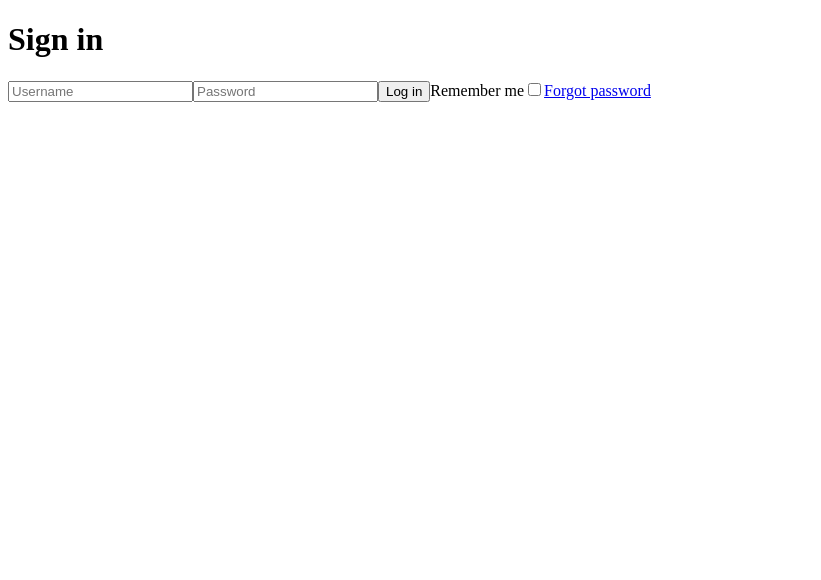
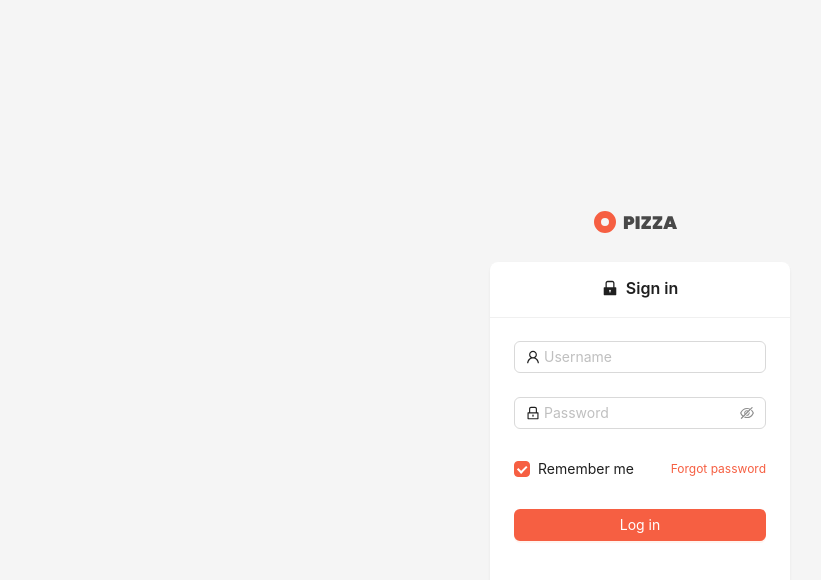
Before and after one commit to realtonystank/pizza-admin-ui, a React (Vite) app: page /auth/login in a window 1280 px wide. Shown: the top 580 px of the page, without its empty margins (0-821 px from the left). Built offline with nearby package versions, Linux system fonts and the light colour scheme.

Commit message:
add login form

```diff
--- a/package.json
+++ b/package.json
@@ -11,6 +11,7 @@
     "test": "vitest"
   },
   "dependencies": {
+    "antd": "^5.24.3",
     "react": "^19.0.0",
     "react-dom": "^19.0.0",
     "react-router-dom": "^7.3.0"
--- /dev/null
+++ b/src/components/icons/Logo.tsx
@@ -0,0 +1,21 @@
+import React from "react";
+
+const Logo = () => {
+  return (
+    <svg
+      width="93"
+      height="23"
+      viewBox="0 0 93 23"
+      fill="none"
+      xmlns="http://www.w3.org/2000/svg"
+    >
+      <path
+        d="M40.322 9.63C40.322 10.434 40.136 11.166 39.764 11.826C39.392 12.474 38.84 12.99 38.108 13.374C37.388 13.758 36.512 13.95 35.48 13.95H33.896V18H29.9V5.256H35.48C37.04 5.256 38.234 5.652 39.062 6.444C39.902 7.236 40.322 8.298 40.322 9.63ZM35.03 10.8C35.858 10.8 36.272 10.41 36.272 9.63C36.272 8.85 35.858 8.46 35.03 8.46H33.896V10.8H35.03ZM45.5855 5.256V18H41.5895V5.256H45.5855ZM51.8182 14.814H56.9302V18H47.3902V14.994L52.4302 8.424H47.3902V5.256H56.9302V8.262L51.8182 14.814ZM63.1561 14.814H68.2681V18H58.7281V14.994L63.7681 8.424H58.7281V5.256H68.2681V8.262L63.1561 14.814ZM78.238 16.074H73.99L73.36 18H69.166L73.828 5.256H78.436L83.08 18H78.868L78.238 16.074ZM77.266 13.068L76.114 9.522L74.962 13.068H77.266Z"
+        fill="#484848"
+      />
+      <circle cx="11" cy="11" r="7.5" stroke="#F65F42" strokeWidth="7" />
+    </svg>
+  );
+};
+
+export default Logo;
--- a/src/index.css
+++ b/src/index.css
@@ -0,0 +1,4 @@
+#login-form-forgot {
+  padding-top: 7px;
+  font-size: 12px;
+}
--- a/src/main.tsx
+++ b/src/main.tsx
@@ -1,11 +1,22 @@
 import { StrictMode } from "react";
 import { createRoot } from "react-dom/client";
+import "antd/dist/reset.css";
 import "./index.css";
 import { RouterProvider } from "react-router-dom";
 import { router } from "./router.tsx";
+import { ConfigProvider } from "antd";
 
 createRoot(document.getElementById("root")!).render(
   <StrictMode>
-    <RouterProvider router={router} />
+    <ConfigProvider
+      theme={{
+        token: {
+          colorPrimary: "#F65F42",
+          colorLink: "#F65F42",
+        },
+      }}
+    >
+      <RouterProvider router={router} />
+    </ConfigProvider>
   </StrictMode>
 );
--- a/src/pages/login/Login.tsx
+++ b/src/pages/login/Login.tsx
@@ -1,15 +1,87 @@
-import React from "react";
+import { Layout, Card, Space, Form, Input, Checkbox, Button, Flex } from "antd";
+import { LockFilled, LockOutlined, UserOutlined } from "@ant-design/icons";
+import Logo from "../../components/icons/Logo";
 
 const LoginPage = () => {
   return (
     <>
-      <h1>Sign in</h1>
-      <input type="text" placeholder="Username" />
-      <input type="text" placeholder="Password" />
-      <button>Log in</button>
-      <label htmlFor="remember-me">Remember me</label>
-      <input type="checkbox" id="remember-me" />
-      <a href="#">Forgot password</a>
+      <Layout
+        style={{ height: "100vh", display: "grid", placeItems: "center" }}
+      >
+        <Space direction="vertical" align="center" size="large">
+          <Layout.Content>
+            <Logo />
+          </Layout.Content>
+          <Card
+            variant={"borderless"}
+            style={{ width: 300 }}
+            title={
+              <Space
+                style={{
+                  width: "100%",
+                  fontSize: 16,
+                  justifyContent: "center",
+                }}
+              >
+                <LockFilled /> Sign in
+              </Space>
+            }
+          >
+            <Form
+              initialValues={{
+                remember: true,
+              }}
+            >
+              <Form.Item
+                name="username"
+                rules={[
+                  {
+                    required: true,
+                    message: "Username required",
+                  },
+                  {
+                    type: "email",
+                    message: "Email required",
+                  },
+                ]}
+              >
+                <Input prefix={<UserOutlined />} placeholder="Username" />
+              </Form.Item>
+              <Form.Item
+                name="password"
+                rules={[
+                  {
+                    required: true,
+                    message: "Password required",
+                  },
+                ]}
+              >
+                <Input.Password
+                  prefix={<LockOutlined />}
+                  placeholder="Password"
+                />
+              </Form.Item>
+              <Flex justify="space-between">
+                <Form.Item name="remember" valuePropName="checked">
+                  <Checkbox>Remember me</Checkbox>
+                </Form.Item>
+                <a href="" id="login-form-forgot">
+                  Forgot password
+                </a>
+              </Flex>
+              <Form.Item>
+                <Button
+                  type="primary"
+                  htmlType="submit"
+                  style={{ width: "100%" }}
+                >
+                  Log in
+                </Button>
+              </Form.Item>
+            </Form>
+          </Card>
+        </Space>
+      </Layout>
     </>
   );
 };
```
Also changed, not shown: setupTest.ts (+17 -0 lines), 1 other file (tests, documents, lock files or other folders).
